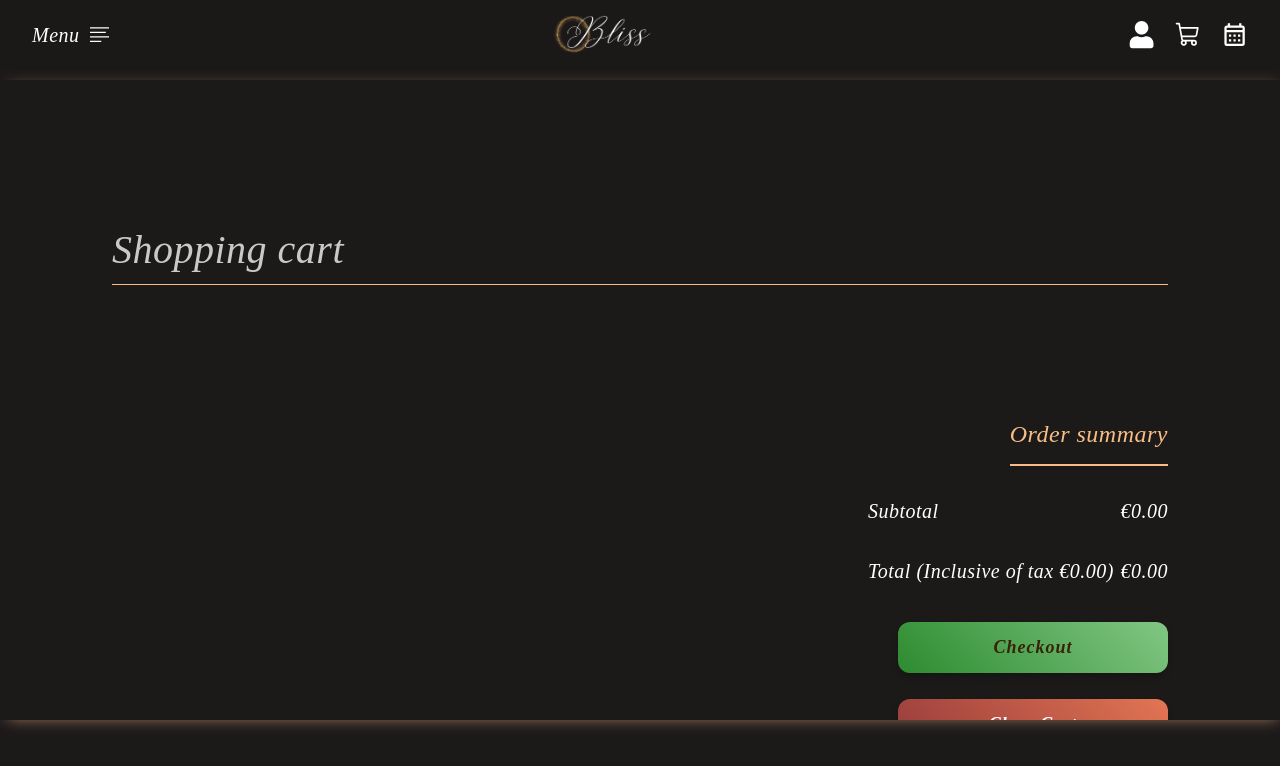
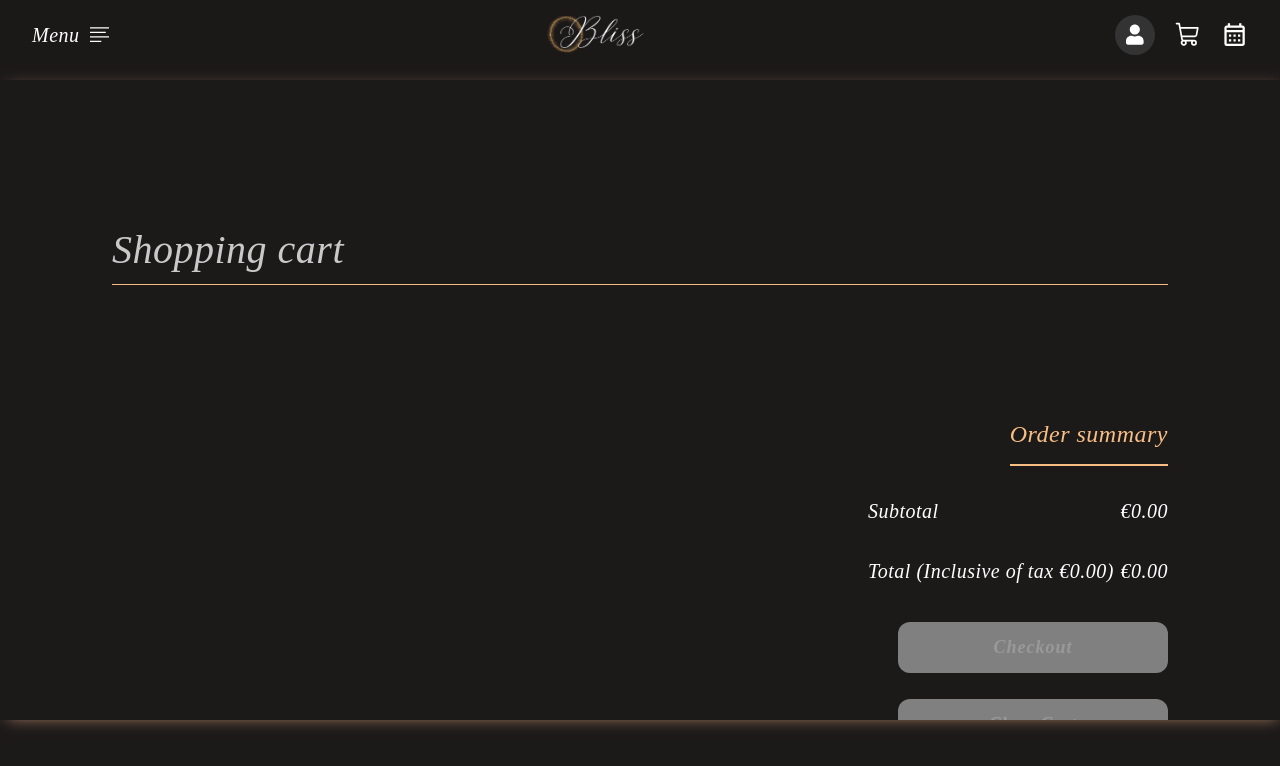
Before and after one commit to Yusra-Ahmad/Final-Project, a React (Vite) app in the folder frontend/: page /cart in a window 1280 px wide. Shown: the top 766 px of the page. Built offline with nearby package versions, Linux system fonts and the light colour scheme.

Commit message:
added disable button and registration & login into prof dropdown

```diff
--- a/frontend/src/components/Menu/Menu.tsx
+++ b/frontend/src/components/Menu/Menu.tsx
@@ -31,7 +31,7 @@ const Menu = ({ handleDropMenu, dropMenu }: MenuProps) => {
           <li>Contact</li>
         </Link>
 
-        {!isLoggedIn && (
+        {/* {!isLoggedIn && (
           <>
             <Link to="/register" className="link" onClick={handleDropMenu}>
               <li>Register</li>
@@ -40,7 +40,7 @@ const Menu = ({ handleDropMenu, dropMenu }: MenuProps) => {
               <li>Login</li>
             </Link>
           </>
-        )}
+        )} */}
       </ul>
     </div>
   );
--- a/frontend/src/components/cart/Cart.scss
+++ b/frontend/src/components/cart/Cart.scss
@@ -306,7 +306,7 @@
 
     &::after {
       right: -12px;
-    color: black;
+      color: black;
       background: linear-gradient(45deg, #2f771b, #4c904f);
     }
 
@@ -316,6 +316,19 @@
       color: black;
       transform: translateY(-2px);
       box-shadow: 0 6px 8px rgba(0, 0, 0, 0.3);
+    }
+
+    &:disabled {
+      background: grey;
+      color: #999999;
+      cursor: not-allowed;
+      box-shadow: none;
+
+      &:hover {
+        background: grey;
+        color: #999999;
+        transform: none;
+      }
     }
   }
 
@@ -342,7 +355,19 @@
       color: black;
       transform: translateY(-2px);
       box-shadow: 0 6px 8px rgba(0, 0, 0, 0.3);
+    } &:disabled {
+      background: grey;
+      color: #999999;
+      cursor: not-allowed;
+      box-shadow: none;
+
+      &:hover {
+        background: grey;
+        color: #999999;
+        transform: none;
+      }
     }
+
 
     @media (max-width: 576px) {
       width: 100%;
--- a/frontend/src/components/cart/Cart.tsx
+++ b/frontend/src/components/cart/Cart.tsx
@@ -76,9 +76,9 @@ const Cart = () => {
               <span>€{getCartTotal()}</span>
             </div>
 
-              <button className="checkout-button" disabled={cartItems.length === 0} onClick={handleCheckout}>Checkout</button>
+              <button className="checkout-button" disabled={cartItems.length === 0}  onClick={handleCheckout}>Checkout</button>
 
-            <button className="clear-cart-button" onClick={clearCart}>Clear Cart</button>
+            <button className="clear-cart-button" disabled={cartItems.length === 0}  onClick={clearCart}>Clear Cart</button>
           </div>
         </>
       )}
--- a/frontend/src/components/checkout/CheckoutForm.scss
+++ b/frontend/src/components/checkout/CheckoutForm.scss
@@ -24,7 +24,7 @@
   display: flex;
   justify-content: space-between;
   width: 100%;
-  max-width: 1200px; /* Add a max-width to improve layout on large screens */
+  max-width: 1200px;
 }
 
 .form-section,
@@ -155,10 +155,10 @@ select {
   color: #fff;
   max-width: 600px;
   width: 100%;
-  margin-top: 10rem; /* Add top margin */
-  margin-bottom: 10rem; /* Add bottom margin */
-  margin-left: 2rem; /* Add left margin */
-  margin-right: 2rem; /* Add right margin */
+  margin-top: 10rem;
+  margin-bottom: 10rem;
+  margin-left: 2rem;
+  margin-right: 2rem;
 }
 
 .continue-shopping-button {
@@ -228,7 +228,7 @@ select {
 @media (max-width: 768px) {
   .checkout-form-container {
     padding: 10rem 2rem;
-    height: auto; /* Let the content determine the height */
+    height: auto;
     margin-top: 5rem;
     margin-bottom: 5rem;
   }
--- a/frontend/src/components/login/Login.tsx
+++ b/frontend/src/components/login/Login.tsx
@@ -85,16 +85,12 @@ const Login = () => {
       <form onSubmit={submitHandler} className="login-form">
         <p>Login</p>
         {!token && location?.state?.from === "/checkout" && (
-          <p style={{ color: " #eccd7c", fontSize: "22px" }}>
+          <p style={{ color: "white", fontSize: "22px" }}>
             You need to login first to continue checkout
           </p>
         )}
 
-        {!token && location?.state?.from === "/service" && (
-          <p style={{ color: " #eccd7c", fontSize: "22px" }}>
-            Login to Book an appointment.{" "}
-          </p>
-        )}
+        {!token && location?.state?.from === "/service" && <p style={{ color: "white", fontSize: "22px", backgroundColor: "#32251d6b" }}>Login to Book an appointment. </p>}
         <div className="input-div">
           <input
             ref={emailInput}
--- a/frontend/src/components/login/login.scss
+++ b/frontend/src/components/login/login.scss
@@ -103,6 +103,7 @@
     }
   }
   .error-message {
+
     display: flex;
     gap: 1rem;
     max-width: 500px;
--- a/frontend/src/components/navbar/Navbar.tsx
+++ b/frontend/src/components/navbar/Navbar.tsx
@@ -103,15 +103,24 @@ const Navbar = () => {
               </Dropdown.Toggle>
 
               <Dropdown.Menu>
-                <Dropdown.Item href="/orders">Order History</Dropdown.Item>
-                <Dropdown.Item href="/bookingConfirm">Booking History</Dropdown.Item>
-                <Dropdown.Item href="/logout">Logout</Dropdown.Item>
+                <Dropdown.Item as={Link} to="/orders">Order History</Dropdown.Item>
+                <Dropdown.Item as={Link} to="/bookingConfirm">Booking History</Dropdown.Item>
+                <Dropdown.Item as={Link} to="/logout">Logout</Dropdown.Item>
               </Dropdown.Menu>
             </Dropdown>
           ) : (
-            <Link className="cart-li" to="/login">
-              <FaUser className="cart-icon" />
-            </Link>
+            <>
+              <Dropdown className="profile-dropdown">
+                <Dropdown.Toggle as="div" className="first-latter">
+                  <FaUser className="cart-icon" />
+                </Dropdown.Toggle>
+
+                <Dropdown.Menu>
+                  <Dropdown.Item as={Link} to="/register">Register</Dropdown.Item>
+                  <Dropdown.Item as={Link} to="/login">Login</Dropdown.Item>
+                </Dropdown.Menu>
+              </Dropdown>
+            </>
           )}
           <Link className="cart-li" to="/cart">
             <PiShoppingCart className="cart-icon" />
--- a/frontend/src/components/navbar/navbar.scss
+++ b/frontend/src/components/navbar/navbar.scss
@@ -34,6 +34,11 @@ body.menu-open::-webkit-scrollbar {
       // margin-top: 10px;
       width: 80%;
       max-width: 10rem;
+
+
+    }
+    ul{
+      margin-bottom: 0;
     }
     ul{
       margin-bottom: 0;
@@ -45,14 +50,11 @@ body.menu-open::-webkit-scrollbar {
       gap: 10px;
       margin-right: 7px;
       .cross-icon {
+        transform: rotate(90deg);
         margin-left: 3.8rem;
+      }
+    }
 
-      }
-
-    }
-    // .menu-icon svg {
-    //   transition: transform 0.3s ease-in-out;
-    // }
     .cart-ul.hidden {
       display: none;
     }
@@ -70,13 +72,20 @@ justify-content: space-around;
 
       .first-latter {
         font-size: 1.3rem;
-         padding-inline: .7rem;
-         cursor: pointer;
-        color: black;
-        background-color: white;
+        padding-inline: .7rem;
+        cursor: pointer;
+        color: white;
+        background-color: #333;
         border-radius: 50%;
+        display: flex;
+        align-items: center;
+        justify-content: center;
+        width: 2.5rem;
+        height: 2.5rem;
+        font-weight: bold;
         &:hover {
           background-color: #e0ab88;
+          color: white;
         }
       }
       .cart-icon {
@@ -84,6 +93,7 @@ justify-content: space-around;
         color: white;
         &:hover {
           color: #e0ab88;
+          background-color:  black;
         }
       }
 
@@ -100,8 +110,7 @@ justify-content: space-around;
         border-radius: 20px;
         font-weight: bold;
         color: #e0ab88;
-  cursor: pointer;
-
+        cursor: pointer;
       }
     }
   }
```
